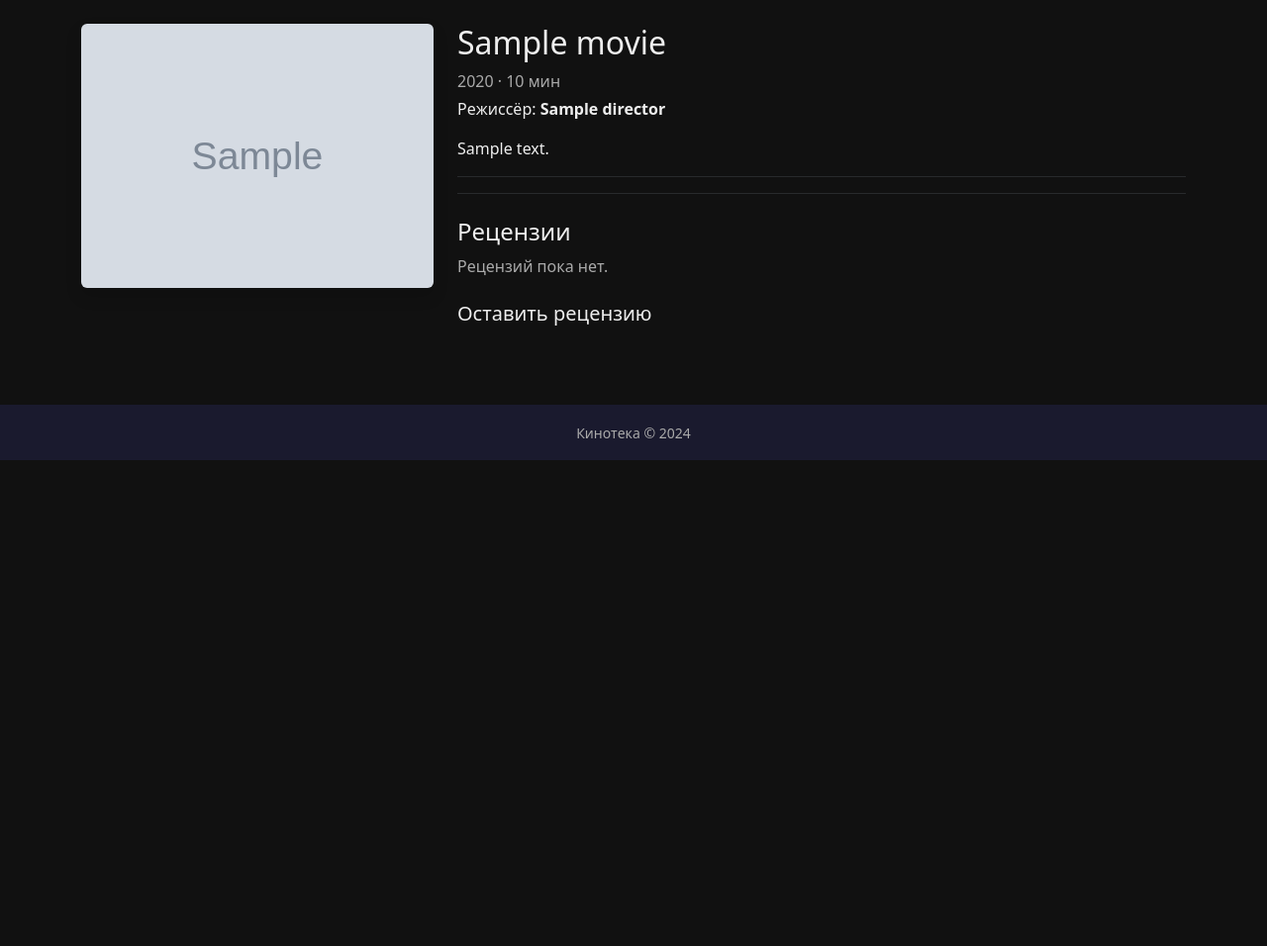
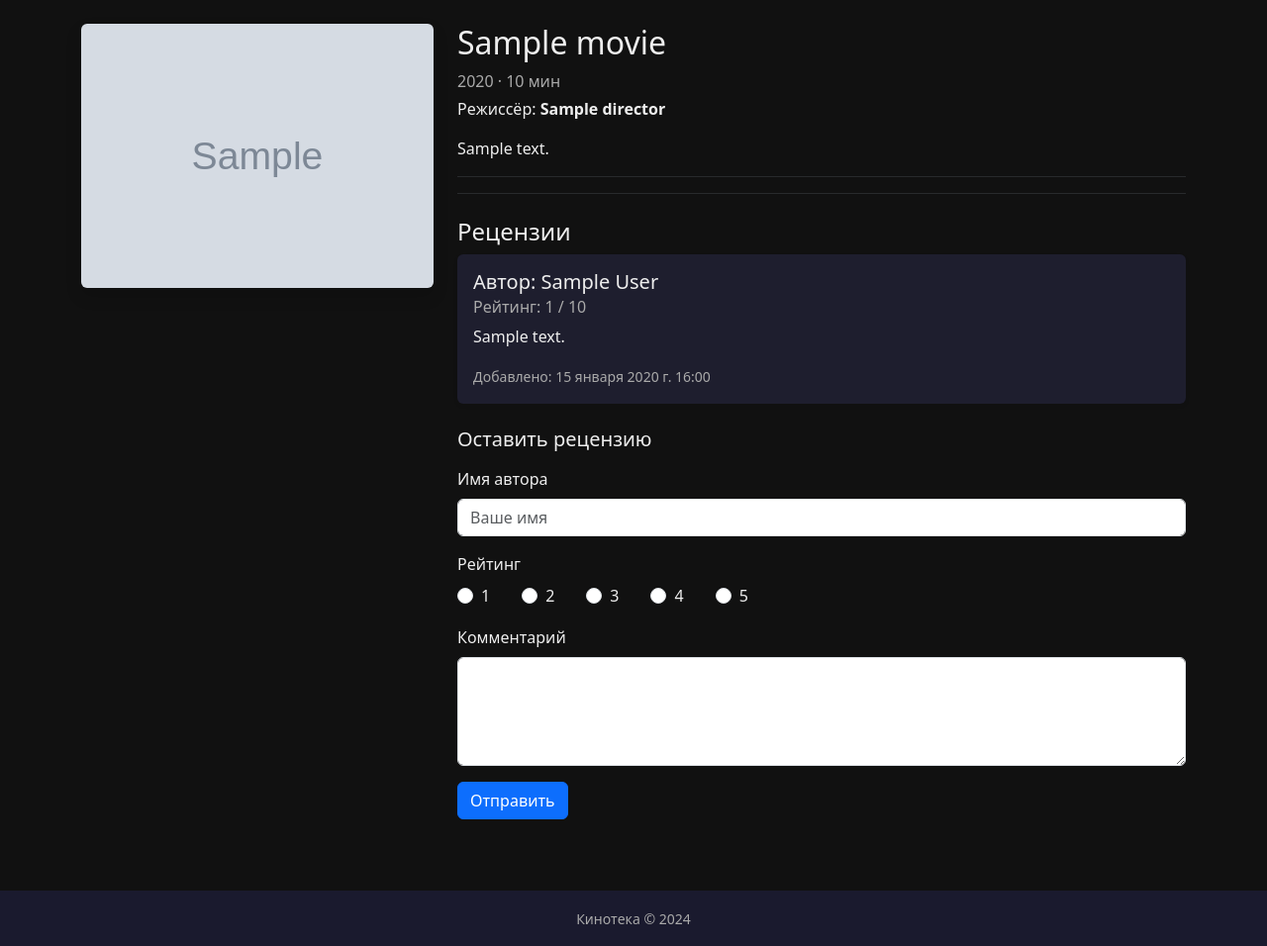
Before and after one commit to isip239-up2026/seventh_day, a Django app: page /movie/1/ in a window 1280 px wide. Shown: the part 56-1012 px from the top of the page at 99% size. Before the commit the page ends 521 px from the top, so only its background shows below. Run offline with Django 5.2, Linux system fonts and the light colour scheme; tables that the repository leaves empty hold one stand-in row (values such as "Sample post"); grey boxes marked "Sample" are stand-in pictures.

Commit message:
gugugaga

```diff
--- /dev/null
+++ b/movies/forms.py
@@ -0,0 +1,15 @@
+from django import forms
+from movies import models
+
+class ReviewForm(forms.Form):
+    author_name = forms.CharField(
+        max_length=100,
+        widget=forms.TextInput(attrs={'class': 'form-control', 'placeholder': 'Ваше имя'})
+    )
+    rating = forms.ChoiceField(
+        choices=models.Review.RATING_CHOICES,
+        widget=forms.RadioSelect(attrs={'class': 'form-check-input'})
+    )
+    text = forms.CharField(
+        widget=forms.Textarea(attrs={'class': 'form-control', 'rows': 4})
+    )
--- a/movies/templates/movies/movie_detail.html
+++ b/movies/templates/movies/movie_detail.html
@@ -48,11 +48,43 @@
 
     <h4 class="mt-4">Рецензии</h4>
     {# Студент 2: вывести рецензии #}
-    <p class="text-muted">Рецензий пока нет.</p>
+  {% for i in review %}
+    <div class="card mb-3 shadow-sm">
+      <div class="card-body">
+        <h5 class="card-title">Автор: {{ i.author_name }}</h5>
+        <h6 class="card-subtitle mb-2 text-muted">Рейтинг: {{ i.rating }} / 10</h6>
+        <p class="card-text">{{ i.text }}</p>
+        <p class="card-text"><small class="text-muted">Добавлено: {{ i.created_at }}</small></p>
+      </div>
+    </div>
+  {% endfor %}
 
-    <h5 class="mt-4">Оставить рецензию</h5>
-    {# Студент 2: форма добавления рецензии #}
 
+    <h5 class="mt-4 mb-3">Оставить рецензию</h5>
+    <form action="{% url 'add_reviews' movie.id %}" method="post" class="needs-validation" novalidate>
+      {% csrf_token %}
+      <div class="mb-3">
+        <label class="form-label">Имя автора</label>
+        {{ form.author_name }}
+      </div>
+
+      <div class="mb-3">
+        <label class="form-label">Рейтинг</label>
+    <div class="d-flex gap-3">
+      {% for radio in form.rating %}
+        <div class="form-check form-check-inline">
+          {{ radio.tag }} {{ radio.choice_label }}
+        </div>
+      {% endfor %}
+    </div>
+      </div>
+
+      <div class="mb-3">
+        <label class="form-label">Комментарий</label>
+        {{ form.text }}
+      </div>
+      <button type="submit" class="btn btn-primary">Отправить</button>
+    </form>
   </div>
 </div>
 {% endblock %}
--- a/movies/urls.py
+++ b/movies/urls.py
@@ -4,4 +4,5 @@ from . import views
 urlpatterns = [
     path("", views.index, name="index"),
     path("movie/<int:movie_id>/", views.movie_detail, name="movie_detail"),
+    path("movie/<int:movie_id>/review/", views.add_reviews, name="add_reviews")
 ]
--- a/movies/views.py
+++ b/movies/views.py
@@ -1,6 +1,6 @@
-from django.shortcuts import render, get_object_or_404
-from .models import Movie, Director
-
+from django.shortcuts import render, get_object_or_404, redirect
+from .models import Movie, Director, Review
+from movies import forms
 
 def index(request):
     movies = Movie.objects.select_related("director").prefetch_related("genres").all()
@@ -9,4 +9,21 @@ def index(request):
 
 def movie_detail(request, movie_id):
     movie = get_object_or_404(Movie, id=movie_id)
-    return render(request, "movies/movie_detail.html", {"movie": movie})
+    reviews = movie.reviews.all()
+    return render(request, "movies/movie_detail.html", {"movie": movie, "review": reviews, "form": forms.ReviewForm()})
+
+def add_reviews(request, movie_id):
+    movie = get_object_or_404(Movie, id=movie_id)
+    if request.method == 'POST':
+        form = forms.ReviewForm(request.POST)
+        if form.is_valid():
+            Review.objects.create(
+                movie=movie,
+                author_name=form.cleaned_data['author_name'],
+                rating=int(form.cleaned_data['rating']),
+                text=form.cleaned_data['text']
+            )
+            return redirect('movie_detail', movie_id=movie_id)
+    else:
+        form = forms.ReviewForm()
+    return render(request, "movies/movie_detail.html", {})
```
